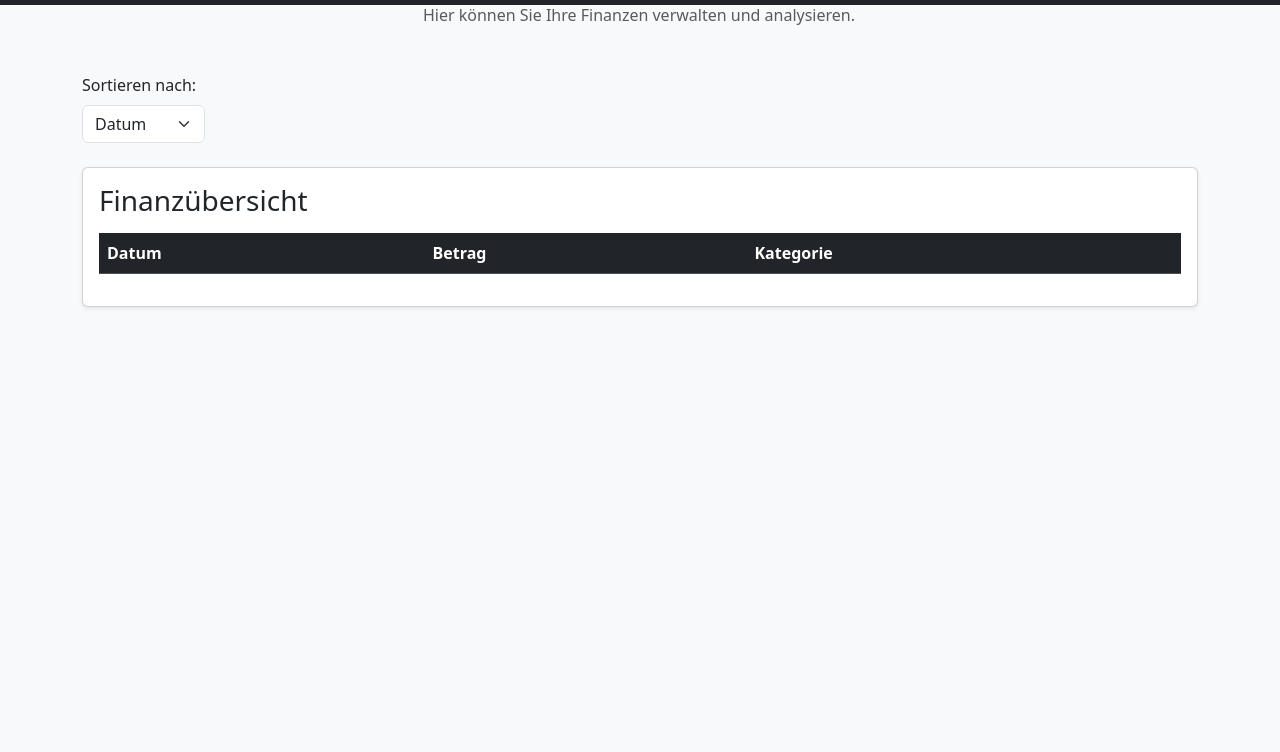
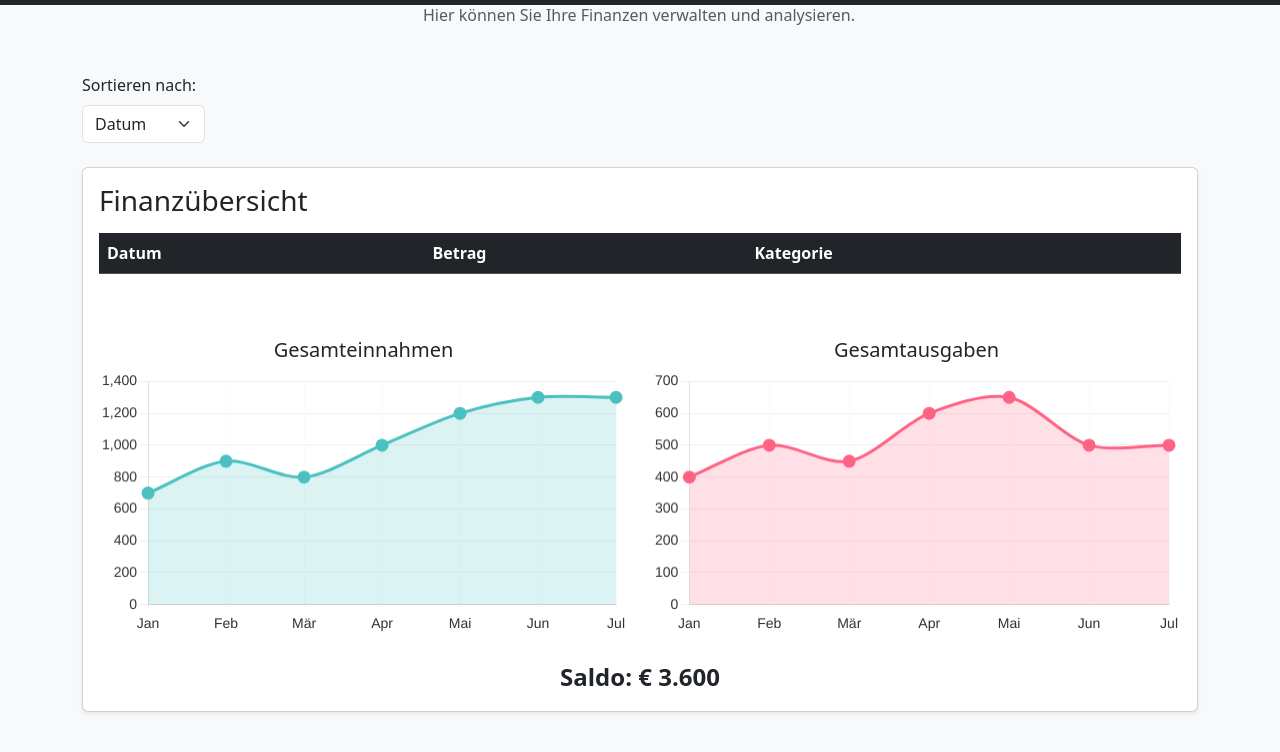
Before and after one commit to 2425-2AHIF-WMC/fancy-finances, a plain HTML site: page index.html in a window 1280 px wide. Shown: the part 82-834 px from the top of the page. Before the commit the page ends 800 px from the top, so only its background shows below. Drawn offline with nearby package versions, Linux system fonts and the light colour scheme; no server answers.

Commit message:
Update index.html

```diff
--- a/index.html
+++ b/index.html
@@ -10,6 +10,9 @@
 
     <!-- Optional: Custom CSS -->
     <link href="style.css" rel="stylesheet">
+
+    <!-- Chart.js -->
+    <script src="https://cdn.jsdelivr.net/npm/chart.js"></script>
 
     <!-- Bootstrap JS Bundle -->
     <script src="https://cdn.jsdelivr.net/npm/bootstrap@5.3.5/dist/js/bootstrap.bundle.min.js"
@@ -47,7 +50,6 @@
     <div class="text-center mb-4">
         <h2 class="h4">Willkommen zu Fancy Finances!</h2>
         <p class="text-muted typewriter">Hier können Sie Ihre Finanzen verwalten und analysieren.</p>
-
     </div>
 
     <!-- Sortierfeld -->
@@ -68,7 +70,7 @@
     </div>
 
     <!-- Finanzübersicht -->
-    <div class="card shadow-sm">
+    <div class="card shadow-sm mb-5">
         <div class="card-body">
             <h3 class="card-title mb-3">Finanzübersicht</h3>
             <div class="table-responsive">
@@ -85,9 +87,116 @@
                     </tbody>
                 </table>
             </div>
+
+            <!-- Charts -->
+            <div class="row mt-5">
+                <div class="col-md-6">
+                    <h5 class="text-center">Gesamteinnahmen</h5>
+                    <canvas id="incomeChart"></canvas>
+                </div>
+                <div class="col-md-6">
+                    <h5 class="text-center">Gesamtausgaben</h5>
+                    <canvas id="expenseChart"></canvas>
+                </div>
+            </div>
+
+            <!-- Bilanz -->
+            <div class="mt-4 text-center fs-4 fw-bold" id="balance-container">
+                Saldo: <span id="balanceAmount">€ 0</span>
+            </div>
         </div>
     </div>
 </div>
 
+<script>
+    // Beispiel-Daten
+    const labels = ['Jan', 'Feb', 'Mär', 'Apr', 'Mai', 'Jun', 'Jul'];
+    const incomeData = [700, 900, 800, 1000, 1200, 1300, 1300];
+    const expenseData = [400, 500, 450, 600, 650, 500, 500];
+
+    // Summen berechnen
+    const totalIncome = incomeData.reduce((a,b) => a + b, 0);
+    const totalExpense = expenseData.reduce((a,b) => a + b, 0);
+    const balance = totalIncome - totalExpense;
+
+    // Bilanz anzeigen
+    document.getElementById('balanceAmount').textContent = `€ ${balance.toLocaleString('de-DE')}`;
+
+    // Gemeinsame Chart-Optionen
+    const commonOptions = {
+        responsive: true,
+        scales: {
+            y: {
+                beginAtZero: true,
+                ticks: { color: '#333', font: { size: 14 } },
+                grid: { color: '#eee' }
+            },
+            x: {
+                ticks: { color: '#333', font: { size: 14 } },
+                grid: { color: '#fafafa' }
+            }
+        },
+        plugins: {
+            legend: { display: false },
+            tooltip: {
+                backgroundColor: '#333',
+                titleColor: '#fff',
+                bodyColor: '#fff',
+                mode: 'index',
+                intersect: false
+            }
+        },
+        interaction: {
+            mode: 'nearest',
+            axis: 'x',
+            intersect: false
+        }
+    };
+
+    // Einnahmen-Chart
+    const ctxIncome = document.getElementById('incomeChart').getContext('2d');
+    new Chart(ctxIncome, {
+        type: 'line',
+        data: {
+            labels: labels,
+            datasets: [{
+                label: 'Einnahmen',
+                data: incomeData,
+                fill: true,
+                backgroundColor: 'rgba(75, 192, 192, 0.2)',
+                borderColor: 'rgba(75, 192, 192, 1)',
+                borderWidth: 3,
+                tension: 0.3,
+                pointRadius: 5,
+                pointBackgroundColor: 'rgba(75, 192, 192, 1)',
+                pointHoverRadius: 7,
+            }]
+        },
+        options: commonOptions
+    });
+
+    // Ausgaben-Chart
+    const ctxExpense = document.getElementById('expenseChart').getContext('2d');
+    new Chart(ctxExpense, {
+        type: 'line',
+        data: {
+            labels: labels,
+            datasets: [{
+                label: 'Ausgaben',
+                data: expenseData,
+                fill: true,
+                backgroundColor: 'rgba(255, 99, 132, 0.2)',
+                borderColor: 'rgba(255, 99, 132, 1)',
+                borderWidth: 3,
+                tension: 0.3,
+                pointRadius: 5,
+                pointBackgroundColor: 'rgba(255, 99, 132, 1)',
+                pointHoverRadius: 7,
+            }]
+        },
+        options: commonOptions
+    });
+</script>
+
 </body>
 </html>
```
